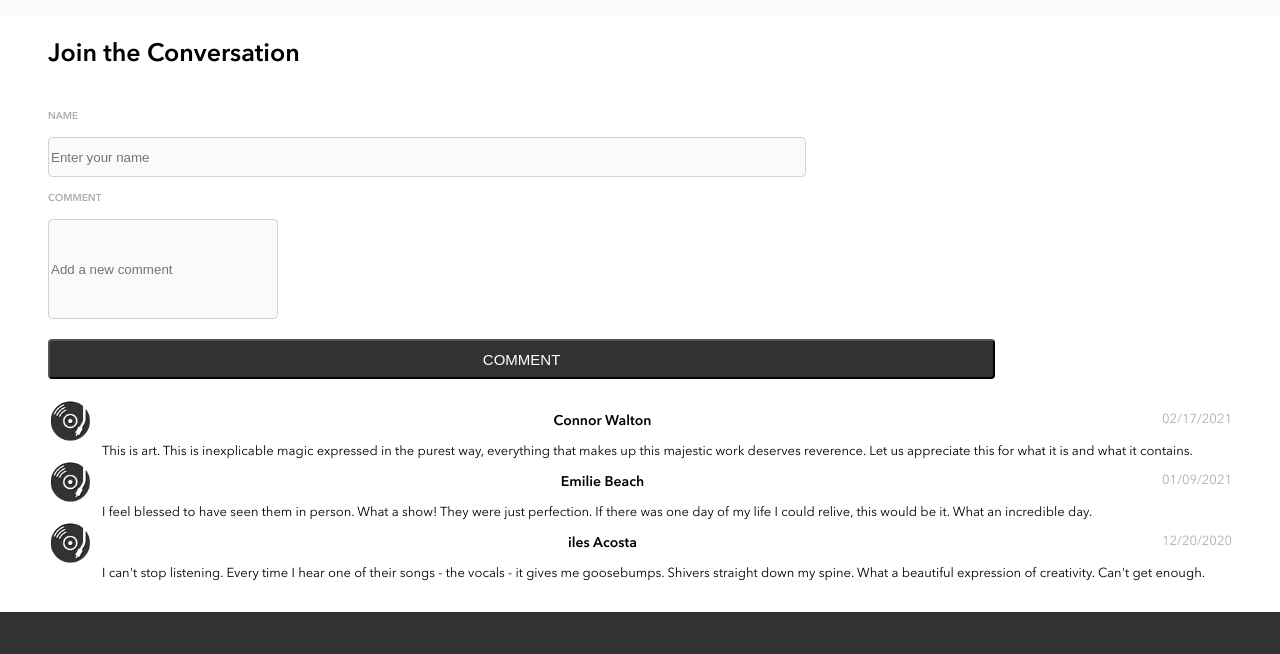
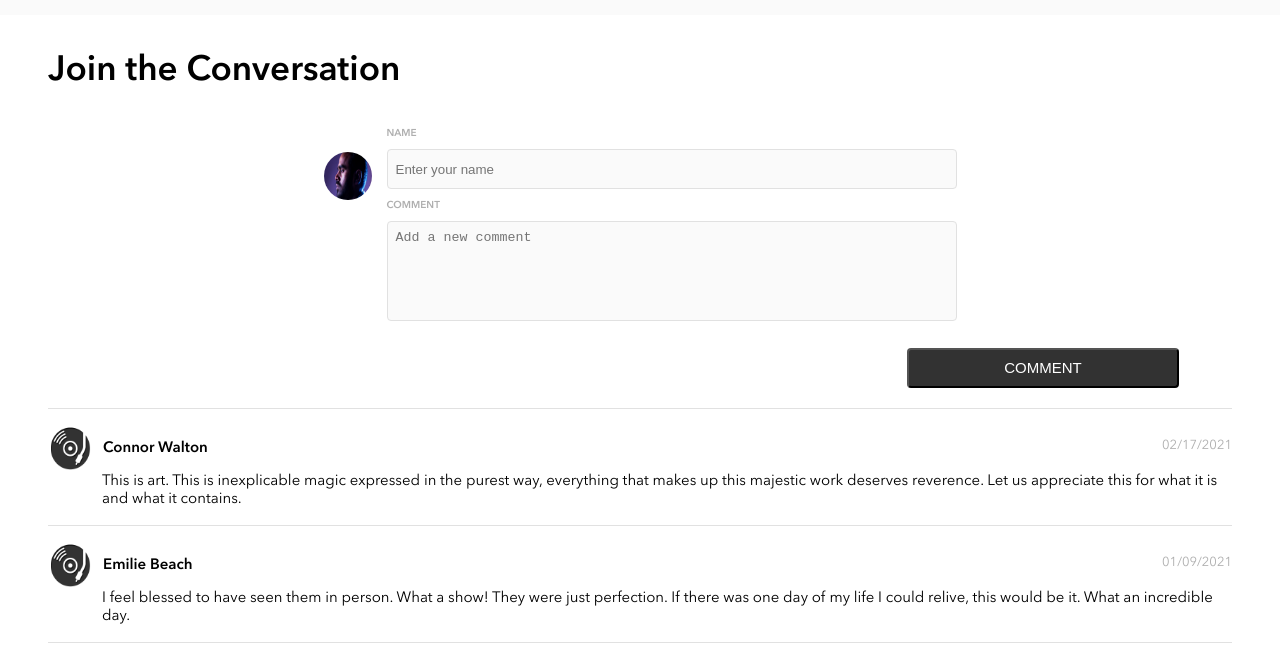
Before and after one commit to alegna19/angela-samuel-bandsite, a plain HTML site: page index.html in a window 1280 px wide. Shown: the part 2407-3061 px from the top of the page. Drawn offline with Linux system fonts and the light colour scheme.

Commit message:
add responsive for tablet

```diff
--- a/index.html
+++ b/index.html
@@ -144,6 +144,13 @@
         <div class="wrapper">
           <form class="form">
             <h3 class="form__title">Join the Conversation</h3>
+            <div class="form__info">
+              <img
+                class="form__image"
+                src="./assets/Images/Mohan-muruge.jpg"
+                alt="comments image"
+              />
+              <div class="form__input">
                 <label class="form__label" for="name">NAME</label>
                 <input
                   class="form__name"
@@ -152,15 +159,19 @@
                   placeholder="Enter your name"
                 />
                 <label class="form__label" for="comment">COMMENT</label>
-            <input
+                <textarea
                   class="form__comment"
                   type="text"
                   name="comment"
                   placeholder="Add a new comment"
-            />
+                ></textarea>
+              </div>
+            </div>
+            <div class="form__btn">
               <button id="submitBtn" class="form__button" type="submit">
                 COMMENT
               </button>
+            </div>
             <div class="comments"></div>
           </form>
         </div>
--- a/scripts/build-shows-page.js
+++ b/scripts/build-shows-page.js
@@ -1,15 +1,34 @@
-const sectionShows = document.querySelector(".wrapper-shows");
+const sectionShows = document.querySelector("#wrapper-shows");
 
 let heatherShows = document.createElement("h2");
 heatherShows.classList.add("shows__title");
 sectionShows.appendChild(heatherShows);
 heatherShows.innerText = "Shows";
 
+let titles = document.createElement("div");
+titles.classList.add("titles");
+sectionShows.appendChild(titles);
+
+let titlesDate = document.createElement("p");
+titlesDate.classList.add("titles__name");
+titles.appendChild(titlesDate);
+titlesDate.innerText = "DATE";
+
+let titlesVenue = document.createElement("p");
+titlesVenue.classList.add("titles__name");
+titles.appendChild(titlesVenue);
+titlesVenue.innerText = "VENUE";
+
+let titlesLocation = document.createElement("p");
+titlesLocation.classList.add("titles__name");
+titles.appendChild(titlesLocation);
+titlesLocation.innerText = "LOCATION";
+
 const titleShows = document.querySelector(".shows__title");
 
 let containerShows = document.createElement("div");
 containerShows.classList.add("shows__description");
-titleShows.appendChild(containerShows);
+sectionShows.appendChild(containerShows);
 
 let showsDescription = document.querySelector(".shows__description");
 
@@ -67,7 +86,7 @@ showsInfo.forEach((item) => {
   article.appendChild(venueTitle);
 
   const venueValue = document.createElement("p");
-  venueValue.classList.add("shows__date");
+  venueValue.classList.add("shows__details");
   article.appendChild(venueValue);
   venueValue.innerText = item.venue;
 
@@ -77,7 +96,7 @@ showsInfo.forEach((item) => {
   article.appendChild(locationTitle);
 
   const locationValue = document.createElement("p");
-  locationValue.classList.add("shows__date");
+  locationValue.classList.add("shows__details");
   article.appendChild(locationValue);
   locationValue.innerText = item.location;
 
@@ -99,11 +118,3 @@ articleElements.forEach((item) => {
     e.currentTarget.classList.toggle("shows__article--active");
   });
 });
-
-// item.addEventListener("mouseover", (event) => {
-//   event.currentTarget.classList.add("shows__article-hover");
-// });
-
-// item.addEventListener("mouseover", (event) => {
-//   event.currentTarget.classList.remove("shows__article-hover");
-// });
--- a/scripts/index-page.js
+++ b/scripts/index-page.js
@@ -75,3 +75,5 @@ const showNewComments = () => {
 };
 
 showNewComments();
+
+let datePosted = (date) => {};
--- a/styles/bio.scss
+++ b/styles/bio.scss
@@ -223,28 +223,77 @@
   &__title {
     font-size: 2.5rem;
     font-weight: 600;
+
+    @include tablet {
+      font-size: 3.5rem;
+    }
+  }
+  &__info {
+    display: flex;
+
+    @include tablet {
+      justify-content: center;
+    }
+  }
+
+  &__input {
+    display: flex;
+    align-items: flex-start;
+    flex-direction: column;
+    padding-right: 0rem;
+    padding-left: 1.5rem;
   }
 
   &__label {
     color: $brand-secundary-text;
     font-size: 1rem;
-    padding: 1.5rem 0;
     font-weight: 600;
-    text-align: left;
+    padding: 0;
+    margin: 0;
   }
 
   &__name {
     background-color: $brand-secundary;
-    width: 64%;
+    width: 23.8rem;
     height: 4rem;
-    border-radius: 4.4px;
-    border: 0.5px solid #d5cfcf;
+    border-radius: 4px;
+    border: 1px solid $bran-color-mercury;
+    padding: 0.8rem;
+    margin: 1rem 0;
+
+    @include tablet {
+      width: 57rem;
+      height: 4rem;
+    }
+  }
+
+  &__image {
+    width: 3.6rem;
+    height: 3.6rem;
+    border-radius: 50%;
+    padding: 0;
+    margin: 2.5rem 0;
+
+    @include tablet {
+      width: 4.8rem;
+      height: 4.8rem;
+    }
+  }
+
+  &__btn {
+    display: flex;
+    justify-content: end;
+
+    @include tablet {
+      justify-content: flex-end;
+      width: 95.5%;
+    }
   }
 
   &__comment {
     @extend .form__name;
     height: 10rem;
-    width: 23rem;
+    resize: none;
   }
 
   .comments {
@@ -252,8 +301,10 @@
     padding-bottom: 3rem;
 
     &__info {
-      @include flex(space-between, row, null);
+      @include flex(flex-start, row, null);
       flex-wrap: wrap;
+      border-top: 1px solid $bran-color-mercury;
+      padding: 1.6rem 0;
     }
 
     &__name {
@@ -261,17 +312,27 @@
       padding-right: 5rem;
       font-weight: 600;
       font-size: 1.4rem;
+      margin-left: 1rem;
+
+      @include tablet {
+        font-size: 1.5rem;
+      }
     }
 
     &__content {
       padding-left: 5.4rem;
       font-size: 1.3rem;
       margin: 0;
+
+      @include tablet {
+        font-size: 1.5rem;
+      }
     }
 
     &__date {
       color: $brand-secundary-text;
       font-size: 1.3rem;
+      margin-left: auto;
     }
 
     &__image {
--- a/styles/partials/_global.scss
+++ b/styles/partials/_global.scss
@@ -3,20 +3,20 @@
 @use "./typography";
 
 .wrapper {
-  padding-left: 16px;
-  padding-right: 16px;
+  padding-left: 1.6rem;
+  padding-right: 1.6rem;
 
   @include tablet {
-    padding-left: 36px;
-    padding-right: 36px;
+    padding-left: 3.6rem;
+    padding-right: 3.6rem;
   }
 
   @include desktop {
     max-width: $wrapper-max-width;
     margin: auto;
     width: 100%;
-    padding-left: 48px;
-    padding-right: 48px;
+    padding-left: 4.8rem;
+    padding-right: 4.8rem;
   }
 
   .hero & {
@@ -266,16 +266,33 @@
   color: white;
   border-radius: 4px;
   box-sizing: border-box;
-  font-size: 2rem;
+  font-size: 1.8rem;
   font-weight: 400;
-  margin: 2rem 0;
+  margin: 1.7rem 0 2rem;
   padding: 1rem 7.6rem;
   text-align: center;
+  width: 100%;
+
+  @include tablet {
+    width: auto;
+    flex-grow: 0;
+    padding: 1rem;
+    margin-left: auto;
+    padding: 1rem 2.5rem;
+    font-size: 1.5rem;
+  }
 }
 
 .form__button {
   @extend .shows__button;
   font-size: 1.5rem;
-  width: 80%;
+  width: 82%;
   height: 4rem;
+  display: flex;
+
+  @include tablet {
+    align-items: flex-end;
+    width: 24%;
+    justify-content: center;
+  }
 }
--- a/styles/partials/_variables.scss
+++ b/styles/partials/_variables.scss
@@ -1,6 +1,7 @@
 $brand-primary: #323232;
 $brand-secundary-text: #afafaf;
 $brand-secundary: #fafafa;
+$bran-color-mercury: #e1e1e1;
 $tablet-breakpoint: 768px;
 $desktop-breakpoint: 1280px;
 $wrapper-max-width: 1280px;
--- a/styles/shows.scss
+++ b/styles/shows.scss
@@ -4,31 +4,14 @@
 @use "./partials/global" as *;
 @use "./partials/typography";
 
-.wrapper-shows {
-  padding-left: 16px;
-  padding-right: 16px;
-
-  @include tablet {
-    padding-left: 36px;
-    padding-right: 36px;
-  }
-
-  @include desktop {
-    max-width: $wrapper-max-width;
-    margin: auto;
-    width: 100%;
-    padding-left: 48px;
-    padding-right: 48px;
-  }
-}
-
 .hero {
   background-image: url(../assets/Images/hero-shows.jpg);
   background-size: cover;
   background-position: center;
   background-repeat: no-repeat;
-  height: 35vh;
   position: relative;
+  padding-top: 2rem;
+  padding-bottom: 2rem;
 
   &::after {
     opacity: 0.5;
@@ -43,7 +26,6 @@
 
   @include tablet {
     @include flex(null, row, nul);
-    height: 50vh;
   }
 
   &__title {
@@ -55,32 +37,62 @@
     position: relative;
     z-index: 2;
     height: 28%;
-    margin: 0;
+    margin-bottom: 2rem;
 
     @include tablet {
-      @include flex(null, row, nul);
-      font-size: 3.75rem;
+      @include flex(null, row, null);
+      font-size: 2.5rem;
       font-weight: 600;
     }
   }
 
   &__subtitle {
     color: white;
-    @include flex(left, null, center);
+    @include flex(left, null, null);
     font-size: 2.7rem;
     font-weight: 600;
-    padding: 0;
+    padding-right: 2rem;
     position: relative;
     z-index: 2;
     height: 40%;
-    margin: 0;
+    margin-bottom: 3rem;
+
+    @include tablet {
+      @include flex(null, row, null);
+      font-size: 6rem;
+      font-weight: 600;
+      padding-right: 9rem;
+    }
   }
 
   &__music {
-    width: 80%;
-    height: 27%;
+    width: 100%;
+    height: 10rem;
     z-index: 2;
     position: relative;
+
+    @include tablet {
+      width: 56%;
+      height: 20%;
+      z-index: 2;
+    }
+  }
+}
+
+.titles {
+  display: none;
+
+  @include tablet {
+    display: flex;
+    width: 100%;
+  }
+
+  &__name {
+    width: 25%;
+    font-weight: 600;
+    font-size: 1.3rem;
+    color: $brand-secundary-text;
+    margin: 2.4rem 0 0.5rem;
   }
 }
 
@@ -88,28 +100,69 @@
   @include flex(flex-start, column, null);
   &__title {
     font-size: 3rem;
-    padding: 2.5rem 0 0;
+    font-weight: 600;
+    padding: 4.5rem 0 1rem;
+    margin: 0;
   }
   &__description {
     font-weight: 400;
     font-size: 2rem;
+    padding: 2.5rem 0 1rem;
+    margin: 0;
+
+    @include tablet {
+      padding: 0;
+      :hover {
+        background-color: $brand-secundary;
+      }
+    }
   }
+
+  &__article {
+    border-bottom: 1px solid $bran-color-mercury;
+
+    @include tablet {
+      @include flex(flex-start, null, center);
+    }
+  }
+
   &__subtitle {
+    font-weight: 600;
+    font-size: 1.3rem;
+    color: $brand-secundary-text;
+    padding: 1rem 0;
+    margin: 0;
+
+    @include tablet {
+      display: none;
+    }
+  }
+
+  &__details {
+    font-size: 1.5rem;
     font-weight: 400;
-    font-size: 1.5rem;
-    color: $brand-secundary-text;
+    margin: 0;
+    padding-bottom: 0.8rem;
+
+    @include tablet {
+      width: 25%;
+    }
   }
 
   &__date {
     margin: 0;
     font-weight: 600;
-    font-size: 1.8rem;
-  }
-  &__article-hover {
-    background-color: teal;
+    font-size: 1.6rem;
+    padding-bottom: 0.6rem;
+
+    @include tablet {
+      width: 25%;
+    }
   }
 
   &__article--active {
-    background-color: $brand-secundary-text;
+    background-color: $bran-color-mercury;
+    font-weight: bold;
+    color: $brand-primary;
   }
 }
```
Also changed, not shown: pages/shows.html (+2 -2 lines), css/bio.css, css/shows.css. Lines whose indentation alone changed are shown as unchanged.
